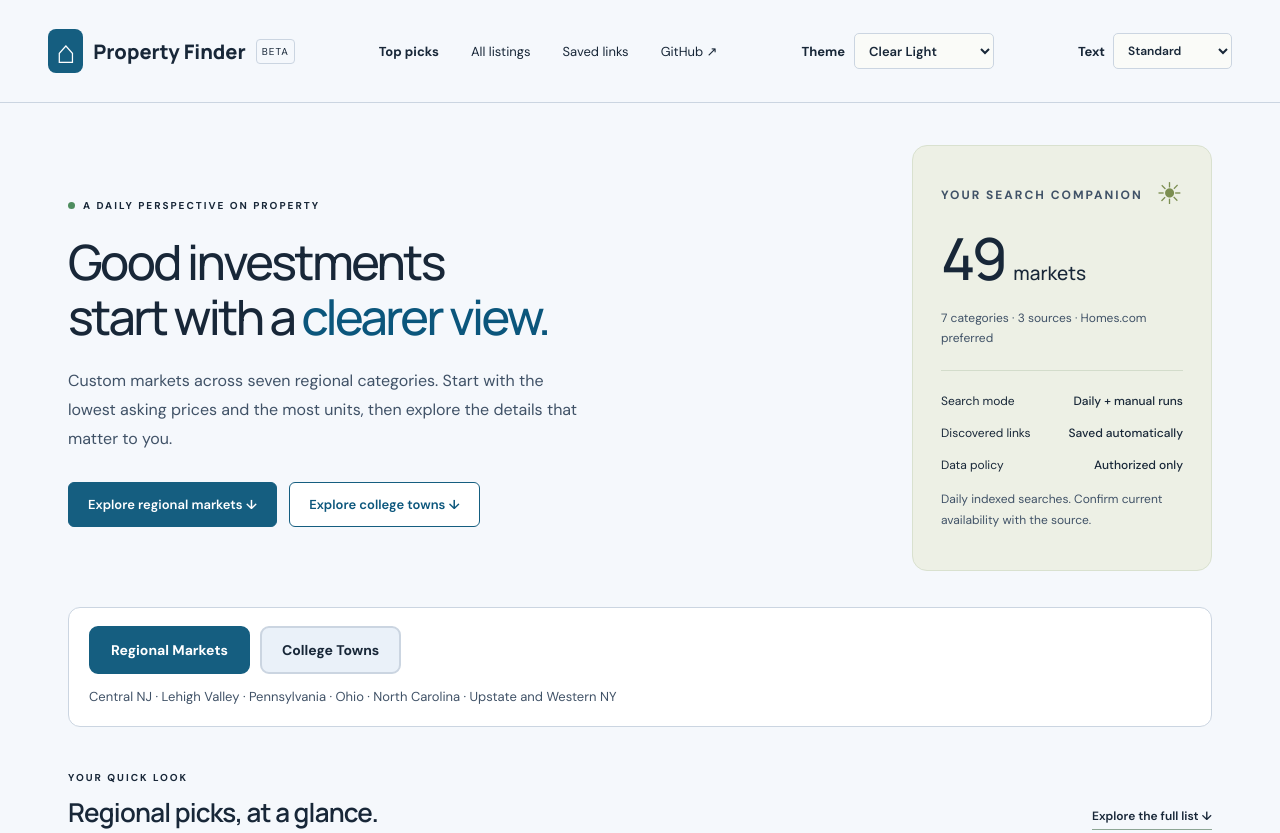
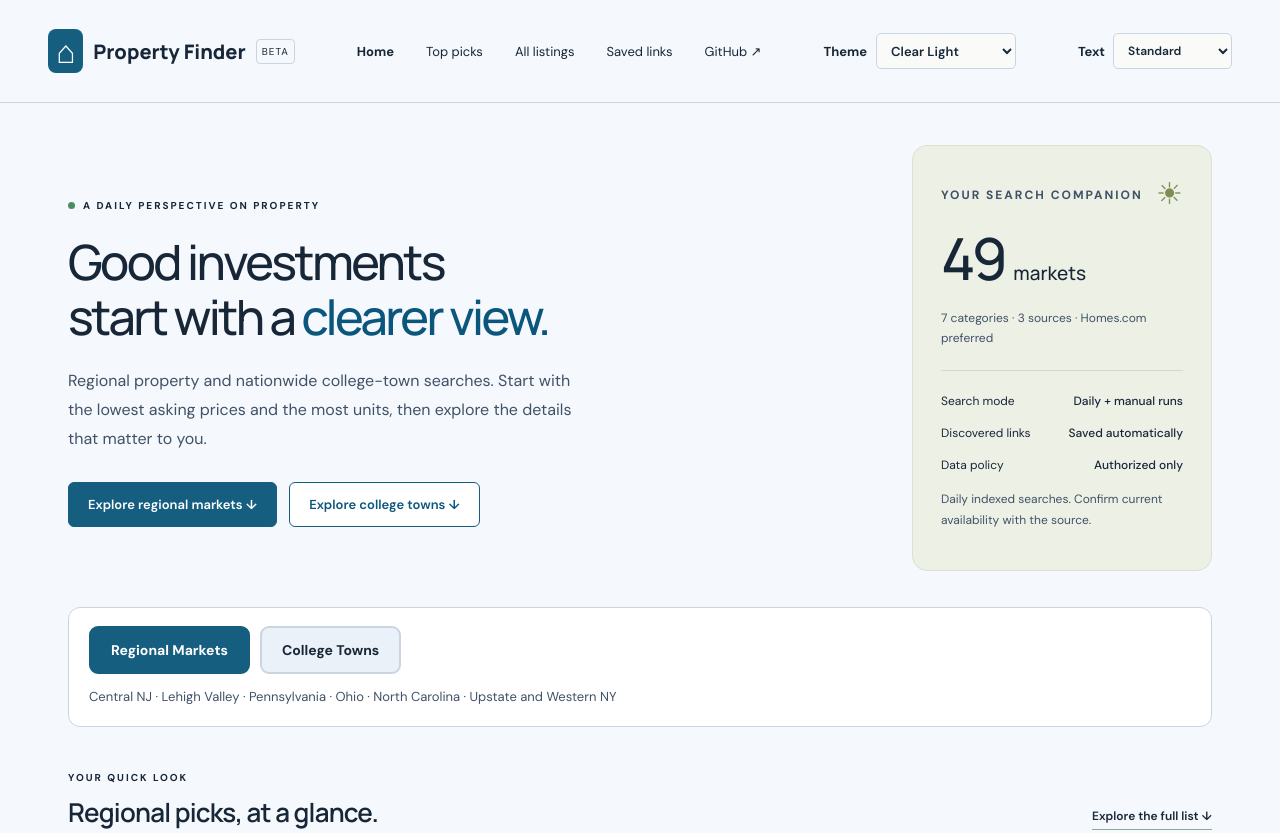
Before and after one commit to WaseemRaza844/property-finder, a website with bundled scripts: page web/index.html in a window 1280 px wide. Shown: the top 833 px of the page. Built offline with nearby package versions, Linux system fonts and the light colour scheme.

Commit message:
feat: add permanent Home link and sticky-header anchor destinations

```diff
--- a/web/index.html
+++ b/web/index.html
@@ -1,10 +1,10 @@
 <!doctype html>
 <html lang="en">
-<head><meta charset="utf-8"><meta name="viewport" content="width=device-width,initial-scale=1"><meta name="description" content="Your daily workspace for multifamily property discovery, with transparent sources and four-day listing history."><title>Property Finder — A clearer view of your next investment</title><link rel="stylesheet" href="styles.css"><script type="module" src="app.js"></script></head>
+<head><meta charset="utf-8"><meta name="viewport" content="width=device-width,initial-scale=1"><meta name="description" content="Your daily workspace for multifamily property discovery, with transparent sources and historical listing observations."><title>Property Finder — A clearer view of your next investment</title><link rel="stylesheet" href="styles.css"><script type="module" src="app.js"></script></head>
 <body>
-<header><a class="brand" href="./" aria-label="Property Finder home"><span class="brand-icon">⌂</span> Property Finder<span class="beta">BETA</span></a><nav aria-label="Main"><a href="#top-picks-workspace">Top picks</a><a href="#automatic-workspace">All listings</a><a href="#saved-workspace">Saved links</a><a href="https://github.com/WaseemRaza844/property-finder" target="_blank" rel="noopener noreferrer">GitHub ↗</a></nav><label class="theme-switcher" for="theme-select"><span>Theme</span><select id="theme-select" aria-label="Color theme"><option value="clear">Clear Light</option><option value="ocean">Coastal Blue</option><option value="forest">Forest</option><option value="dark">Slate Dark</option></select></label><label class="font-switcher" for="font-select"><span>Text</span><select id="font-select" aria-label="Text size"><option value="normal">Standard</option><option value="large">Large</option><option value="extra">Extra large</option></select></label></header>
+<header id="site-header"><a class="brand" href="#home" aria-label="Property Finder home"><span class="brand-icon">⌂</span> Property Finder<span class="beta">BETA</span></a><nav aria-label="Main"><a href="#home" aria-label="Go to home">Home</a><a href="#top-picks-workspace">Top picks</a><a href="#automatic-workspace">All listings</a><a href="#saved-workspace">Saved links</a><a href="https://github.com/WaseemRaza844/property-finder" target="_blank" rel="noopener noreferrer">GitHub ↗</a></nav><label class="theme-switcher" for="theme-select"><span>Theme</span><select id="theme-select" aria-label="Color theme"><option value="clear">Clear Light</option><option value="ocean">Coastal Blue</option><option value="forest">Forest</option><option value="dark">Slate Dark</option></select></label><label class="font-switcher" for="font-select"><span>Text</span><select id="font-select" aria-label="Text size"><option value="normal">Standard</option><option value="large">Large</option><option value="extra">Extra large</option></select></label></header>
 <main>
-<section class="hero"><div><p class="eyebrow"><span class="dot"></span> A DAILY PERSPECTIVE ON PROPERTY</p><h1>Good investments<br>start with a <em>clearer view.</em></h1><p class="intro">Custom markets across seven regional categories. Start with the lowest asking prices and the most units, then explore the details that matter to you.</p><div class="hero-actions"><button id="browse-regional" class="button" type="button">Explore regional markets ↓</button><button id="browse-college" class="button secondary" type="button">Explore college towns ↓</button></div></div><aside class="morning"><span class="sun">☀</span><p class="eyebrow">YOUR SEARCH COMPANION</p><strong><span id="market-total">33</span> <small>markets</small></strong><p><span id="region-total">7</span> categories · 3 sources · Homes.com preferred</p><hr><div><span>Search mode</span><b>Daily + manual runs</b></div><div><span>Discovered links</span><b>Saved automatically</b></div><div><span>Data policy</span><b>Authorized only</b></div><p class="muted">Daily indexed searches. Confirm current availability with the source.</p></aside></section>
+<section id="home" class="hero"><div><p class="eyebrow"><span class="dot"></span> A DAILY PERSPECTIVE ON PROPERTY</p><h1>Good investments<br>start with a <em>clearer view.</em></h1><p class="intro">Regional property and nationwide college-town searches. Start with the lowest asking prices and the most units, then explore the details that matter to you.</p><div class="hero-actions"><button id="browse-regional" class="button" type="button">Explore regional markets ↓</button><button id="browse-college" class="button secondary" type="button">Explore college towns ↓</button></div></div><aside class="morning"><span class="sun">☀</span><p class="eyebrow">YOUR SEARCH COMPANION</p><strong><span id="market-total">33</span> <small>markets</small></strong><p><span id="region-total">7</span> categories · 3 sources · Homes.com preferred</p><hr><div><span>Search mode</span><b>Daily + manual runs</b></div><div><span>Discovered links</span><b>Saved automatically</b></div><div><span>Data policy</span><b>Authorized only</b></div><p class="muted">Daily indexed searches. Confirm current availability with the source.</p></aside></section>
 <section class="mode-workspace" aria-label="Choose your search workspace"><div class="mode-tabs" role="group" aria-label="Property search workspace"><button id="mode-regional" type="button" class="mode-tab is-active" aria-pressed="true">Regional Markets</button><button id="mode-college" type="button" class="mode-tab" aria-pressed="false">College Towns</button></div><p id="mode-description" class="muted">Focused on Central NJ, Lehigh Valley, Pennsylvania, Ohio, North Carolina and Upstate New York.</p></section>
 <section id="top-picks-workspace" class="top-picks-workspace" aria-labelledby="picks-heading"><div class="section-heading"><div><p class="eyebrow">YOUR QUICK LOOK</p><h2 id="picks-heading">Regional picks, at a glance.</h2></div><a class="text-link" href="#automatic-workspace">Explore the full list ↓</a></div><p class="source-intro">Lowest prices and most units. Not investment recommendations.</p><div id="top-picks" class="top-picks"></div><p id="picks-empty" class="saved-empty">Loading picks…</p></section>
 <section id="automatic-workspace" class="search-workspace">
@@ -37,5 +37,5 @@
 </section>
 <section id="sources" class="source-section"><div class="section-heading"><div><p class="eyebrow">TRANSPARENCY, BUILT IN</p><h2>Know where your data comes from.</h2></div><span class="outline-badge">No website scraping</span></div><p class="source-intro">Search links open the selected source in a new tab. They do not connect a feed. The status below describes only automated imports; a successful refresh does not mean these websites were searched.</p><div id="source-grid" class="source-grid"></div><details class="setup"><summary>How do I add listings?</summary><p>Add a JSON export you have permission to publicly redistribute to <code>imports/listings.json</code>, then run the refresh workflow. Listing data and price history are public on GitHub Pages. Website search links do not provide an ingestion feed.</p><a href="https://github.com/WaseemRaza844/property-finder#authorized-data" target="_blank" rel="noopener noreferrer">Read the import guide ↗</a></details></section>
 </details>
-</main><footer><a class="brand" href="./">⌂ Property Finder</a><p>Built for a more considered search.</p><span>Verify availability, price, and details with the listing agent.</span></footer>
+</main><footer><a class="brand" href="#home">⌂ Property Finder</a><p>Built for a more considered search.</p><span>Verify availability, price, and details with the listing agent.</span></footer>
 </body></html>
```
